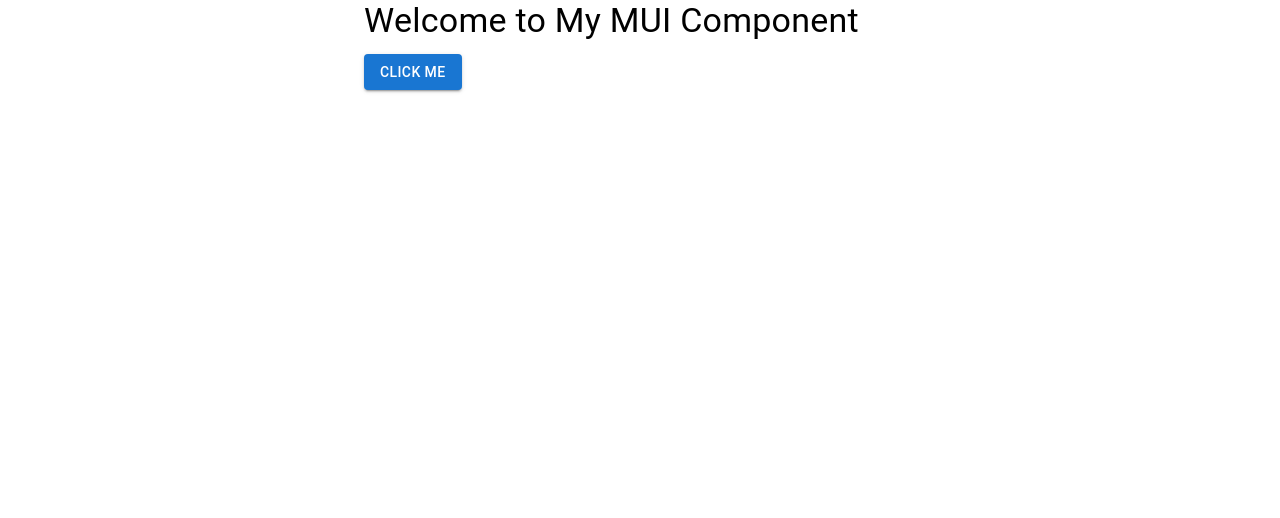
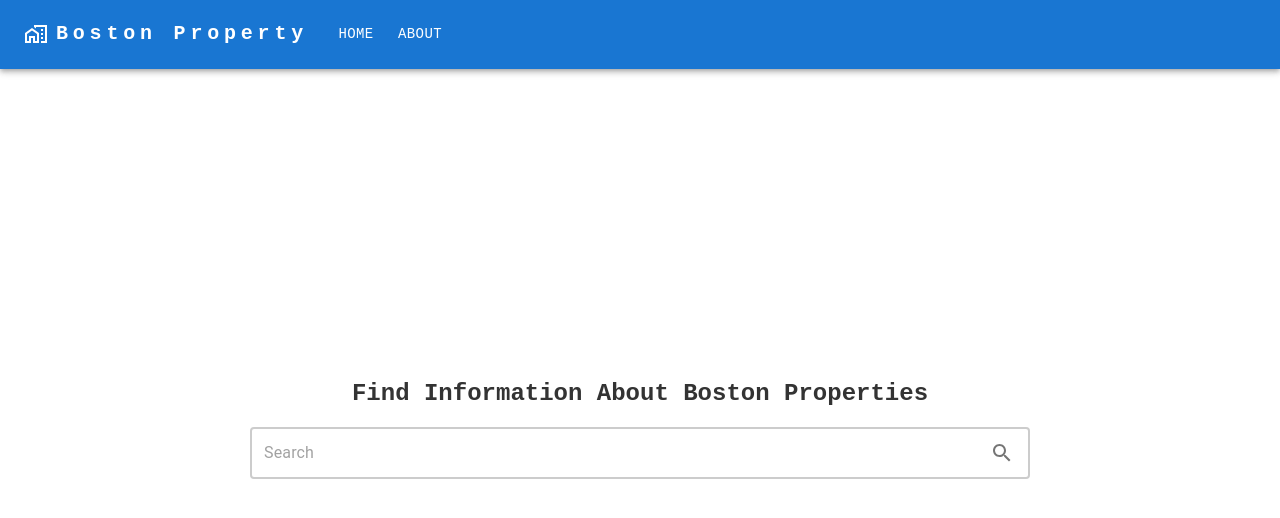
Before and after one commit to prathameshakole/boston-property-info-frontend, a React (Create React App) app: page / in a window 1280 px wide. Shown: the top 518 px of the page. Built offline with nearby package versions, Linux system fonts and the light colour scheme.

Commit message:
homepg and navbar

```diff
--- a/src/App.tsx
+++ b/src/App.tsx
@@ -1,5 +1,4 @@
 import React from 'react';
-import logo from './logo.svg';
 import './App.css';
 import Homepage from './components/homepage';
 import {HashRouter} from "react-router-dom";
@@ -10,7 +9,7 @@
     <HashRouter>
       <div>
         <Routes>
-        <Route path="/"         element={<Homepage/>}/>
+        <Route path="/" element={<Homepage/>}/>
         </Routes>
       </div>
     </HashRouter>
--- a/src/components/homepage.tsx
+++ b/src/components/homepage.tsx
@@ -1,17 +1,53 @@
-import Button from '@mui/material/Button';
+import Box from '@mui/material/Box';
+import NavBar from './navbar';
+import Paper from '@mui/material/Paper';
+import InputBase from '@mui/material/InputBase';
+import IconButton from '@mui/material/IconButton';
+import SearchIcon from '@mui/icons-material/Search';
 import Typography from '@mui/material/Typography';
-import Container from '@mui/material/Container';
 
 const Homepage = () => {
   return (
-    <Container maxWidth="sm">
-      <Typography variant="h4" component="h1" gutterBottom>
-        Welcome to My MUI Component
-      </Typography>
-      <Button variant="contained" color="primary">
-        Click Me
-      </Button>
-    </Container>
+    <div>
+      <NavBar />
+      <Box
+        sx={{
+          display: 'flex',
+          flexDirection: 'column', // Stack elements vertically
+          justifyContent: 'center',
+          alignItems: 'center',
+          height: '90vh',
+        }}
+      >
+        <Typography
+          variant="h5"
+          sx={{ mb: 2, fontWeight: 'bold', color: '#333', fontFamily: 'monospace' }}
+        >
+          Find Information About Boston Properties
+        </Typography>
+
+        <Paper
+          component="form"
+          elevation={0}
+          sx={{
+            p: '2px 4px',
+            display: 'flex',
+            alignItems: 'center',
+            width: '60%',
+            border: '2px solid rgb(204, 204, 204)',
+          }}
+        >
+          <InputBase
+            sx={{ ml: 1, flex: 1 }}
+            placeholder="Search"
+            inputProps={{ 'aria-label': 'search' }}
+          />
+          <IconButton type="button" sx={{ p: '10px' }} aria-label="search">
+            <SearchIcon />
+          </IconButton>
+        </Paper>
+      </Box>
+    </div>
   );
 };
 
--- a/src/components/navbar.tsx
+++ b/src/components/navbar.tsx
@@ -0,0 +1,101 @@
+import * as React from 'react';
+import AppBar from '@mui/material/AppBar';
+import Box from '@mui/material/Box';
+import Toolbar from '@mui/material/Toolbar';
+import IconButton from '@mui/material/IconButton';
+import Typography from '@mui/material/Typography';
+import Menu from '@mui/material/Menu';
+import MenuIcon from '@mui/icons-material/Menu';
+import Container from '@mui/material/Container';
+import Button from '@mui/material/Button';
+import MenuItem from '@mui/material/MenuItem';
+import HomeWorkOutlinedIcon from '@mui/icons-material/HomeWorkOutlined';
+
+const pages = ['Home', 'About'];
+
+function NavBar() {
+  const [anchorElNav, setAnchorElNav] = React.useState<null | HTMLElement>(null);
+
+  const handleOpenNavMenu = (event: React.MouseEvent<HTMLElement>) => {
+    setAnchorElNav(event.currentTarget);
+  };
+
+  const handleCloseNavMenu = () => {
+    setAnchorElNav(null);
+  };
+
+
+  return (
+    <AppBar position="static">
+      <Container maxWidth="xl">
+        <Toolbar disableGutters>
+          <HomeWorkOutlinedIcon sx={{ display: { xs: 'none', md: 'flex' }, mr: 1 }} />
+          <Typography
+            variant="h6"
+            noWrap
+            component="a"
+            href="#app-bar-with-responsive-menu"
+            sx={{
+              mr: 2,
+              display: { xs: 'none', md: 'flex' },
+              fontFamily: 'monospace',
+              fontWeight: 700,
+              letterSpacing: '.3rem',
+              color: 'inherit',
+              textDecoration: 'none',
+            }}
+          >
+            Boston Property
+          </Typography>
+
+          <Box sx={{ flexGrow: 1, display: { xs: 'flex', md: 'none' } }}>
+            <IconButton
+              size="large"
+              aria-label="account of current user"
+              aria-controls="menu-appbar"
+              aria-haspopup="true"
+              onClick={handleOpenNavMenu}
+              color="inherit"
+            >
+              <MenuIcon />
+            </IconButton>
+            <Menu
+              id="menu-appbar"
+              anchorEl={anchorElNav}
+              anchorOrigin={{
+                vertical: 'bottom',
+                horizontal: 'left',
+              }}
+              keepMounted
+              transformOrigin={{
+                vertical: 'top',
+                horizontal: 'left',
+              }}
+              open={Boolean(anchorElNav)}
+              onClose={handleCloseNavMenu}
+              sx={{ display: { xs: 'block', md: 'none' } }}
+            >
+              {pages.map((page) => (
+                <MenuItem key={page} onClick={handleCloseNavMenu}>
+                  <Typography sx={{ textAlign: 'center', fontFamily: 'monospace' }}>{page}</Typography>
+                </MenuItem>
+              ))}
+            </Menu>
+          </Box>
+          <Box sx={{ flexGrow: 1, display: { xs: 'none', md: 'flex' } }}>
+            {pages.map((page) => (
+              <Button
+                key={page}
+                onClick={handleCloseNavMenu}
+                sx={{ my: 2, color: 'white', display: 'block', fontFamily: 'monospace' }}
+              >
+                {page}
+              </Button>
+            ))}
+          </Box>
+        </Toolbar>
+      </Container>
+    </AppBar>
+  );
+}
+export default NavBar;
```
